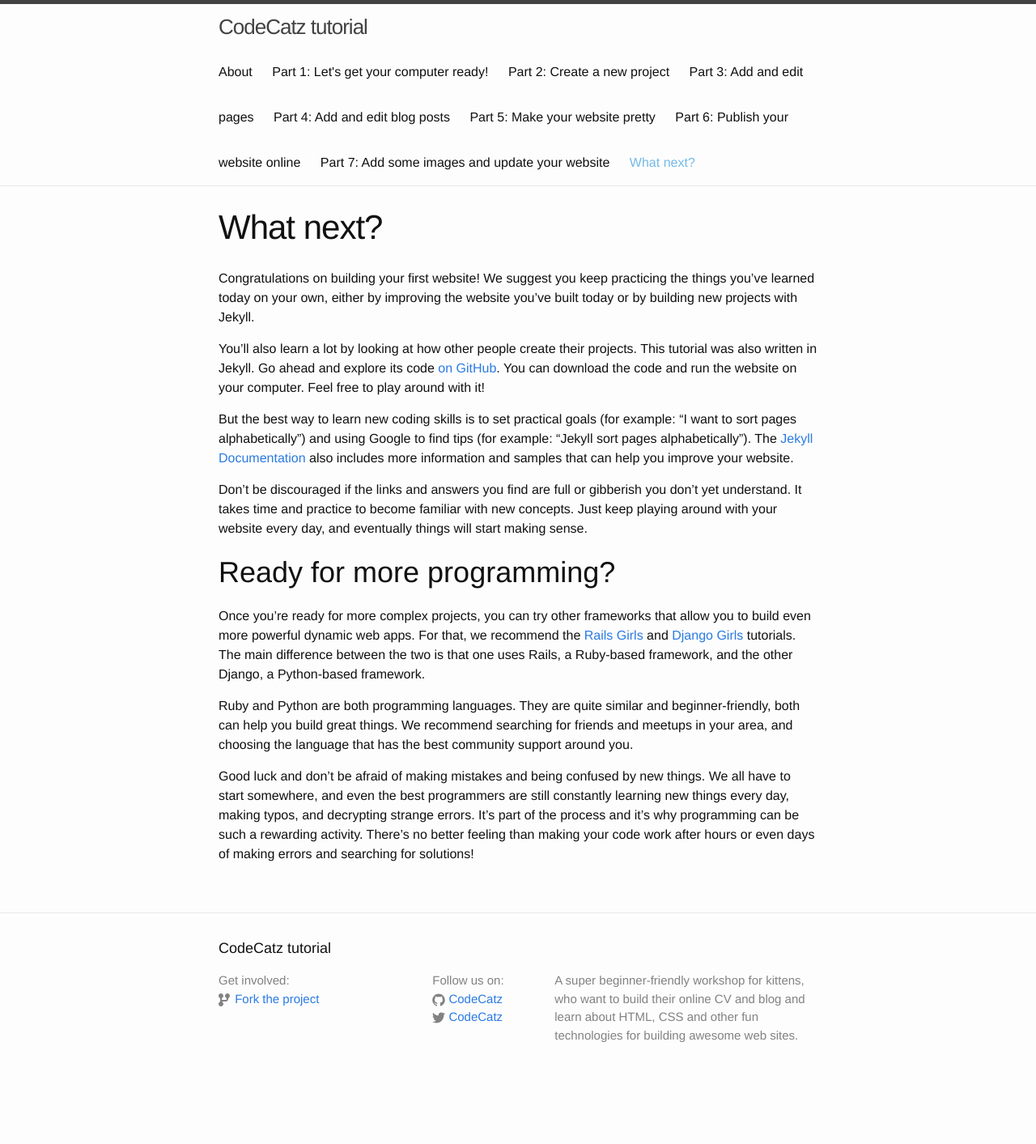
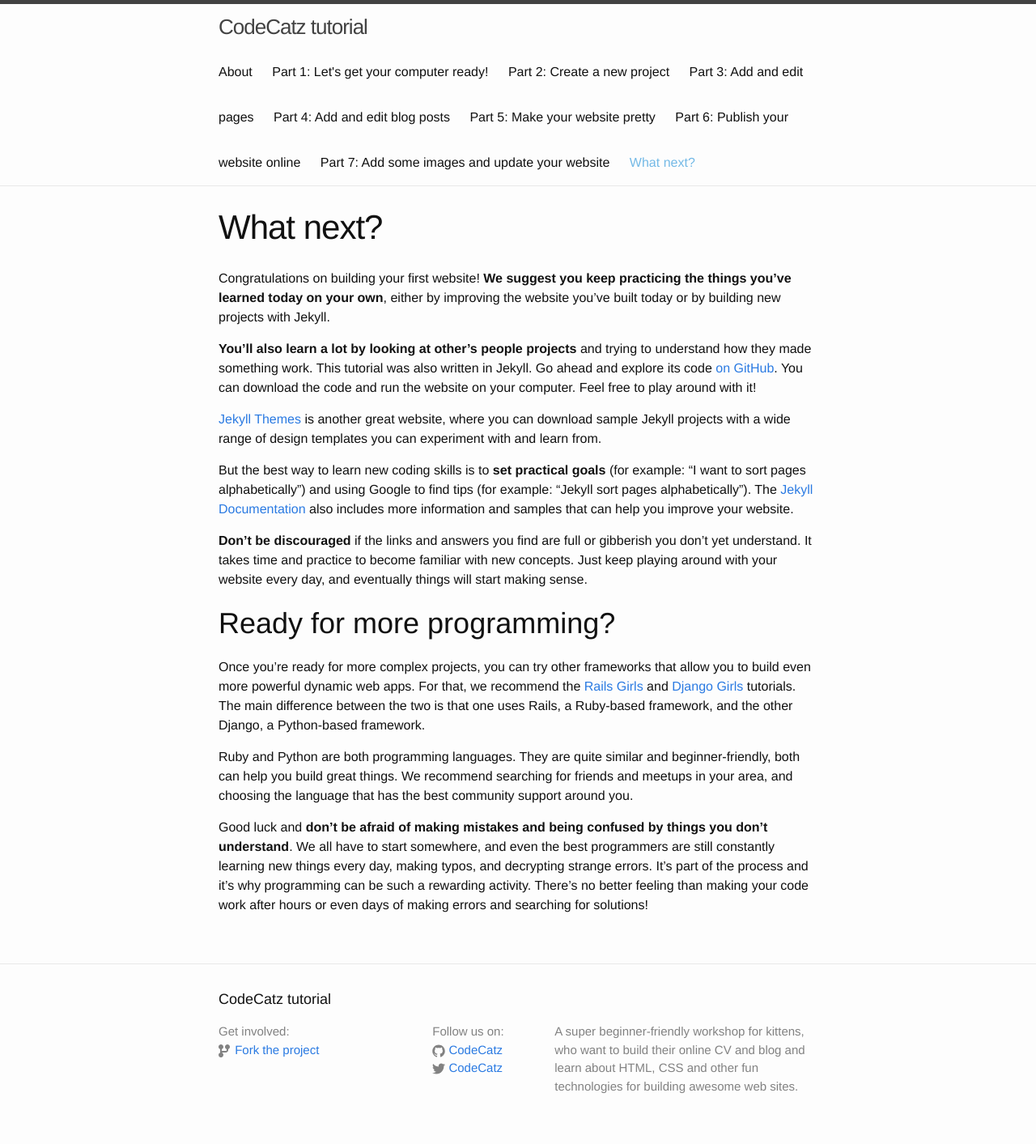
Before and after one commit to CodeCatz/codecatz-tutorial, a Jekyll site: the page built from what-next.md, in a window 1280 px wide. Shown: the whole page at 81% size. Built offline with Jekyll 4.4.1, drawn with Linux system fonts in a browser that asks for light colours; before the commit the page ends 1350 px from its top, so only the background shows below that.

Commit message:
expanded what next with jekyll themes and some emphasis

```diff
--- a/what-next.md
+++ b/what-next.md
@@ -4,13 +4,16 @@ title: What next?
 permalink: /what-next/
 ---
 
-Congratulations on building your first website! We suggest you keep practicing the things you've learned today on your own, either by improving the website you've built today or by building new projects with Jekyll.
+Congratulations on building your first website! **We suggest you keep practicing the things you've learned today on your own**, either by improving the website you've built today or by building new projects with Jekyll.
 
-You'll also learn a lot by looking at how other people create their projects. This tutorial was also written in Jekyll. Go ahead and explore its code <a href="{{ site.repository }}" target="_blank">on GitHub</a>. You can download the code and run the website on your computer. Feel free to play around with it!
+**You'll also learn a lot by looking at other's people projects** and trying to understand how they made something work. This tutorial was also written in Jekyll. Go ahead and explore its code <a href="{{ site.repository }}" target="_blank">on GitHub</a>. You can download the code and run the website on your computer. Feel free to play around with it!
 
-But the best way to learn new coding skills is to set practical goals (for example: "I want to sort pages alphabetically") and using Google to find tips (for example: "Jekyll sort pages alphabetically"). The <a href="http://jekyllrb.com/docs/home/" target="_blank">Jekyll Documentation</a> also includes more information and samples that can help you improve your website.
+<a href="http://jekyllthemes.org/" target="_blank">Jekyll Themes</a> is another great website, where you can download sample Jekyll projects with a wide range of design templates you can experiment with and learn from.
 
-Don't be discouraged if the links and answers you find are full or gibberish you don't yet understand. It takes time and practice to become familiar with new concepts. Just keep playing around with your website every day, and eventually things will start making sense.
+But the best way to learn new coding skills is to **set practical goals** (for example: "I want to sort pages alphabetically") and using Google to find tips (for example: "Jekyll sort pages alphabetically"). The <a href="http://jekyllrb.com/docs/home/" target="_blank">Jekyll Documentation</a> also includes more information and samples that can help you improve your website.
+
+**Don't be discouraged** if the links and answers you find are full or gibberish you don't yet understand. It takes time and practice to become familiar with new concepts. Just keep playing around with your website every day, and eventually things will start making sense.
+
 
 # Ready for more programming?
 
@@ -18,4 +21,4 @@ Once you're ready for more complex projects, you can try other frameworks that a
 
 Ruby and Python are both programming languages. They are quite similar and beginner-friendly, both can help you build great things. We recommend searching for friends and meetups in your area, and choosing the language that has the best community support around you.
 
-Good luck and don't be afraid of making mistakes and being confused by new things. We all have to start somewhere, and even the best programmers are still constantly learning new things every day, making typos, and decrypting strange errors. It's part of the process and it's why programming can be such a rewarding activity. There's no better feeling than making your code work after hours or even days of making errors and searching for solutions!
+Good luck and **don't be afraid of making mistakes and being confused by things you don't understand**. We all have to start somewhere, and even the best programmers are still constantly learning new things every day, making typos, and decrypting strange errors. It's part of the process and it's why programming can be such a rewarding activity. There's no better feeling than making your code work after hours or even days of making errors and searching for solutions!
```
